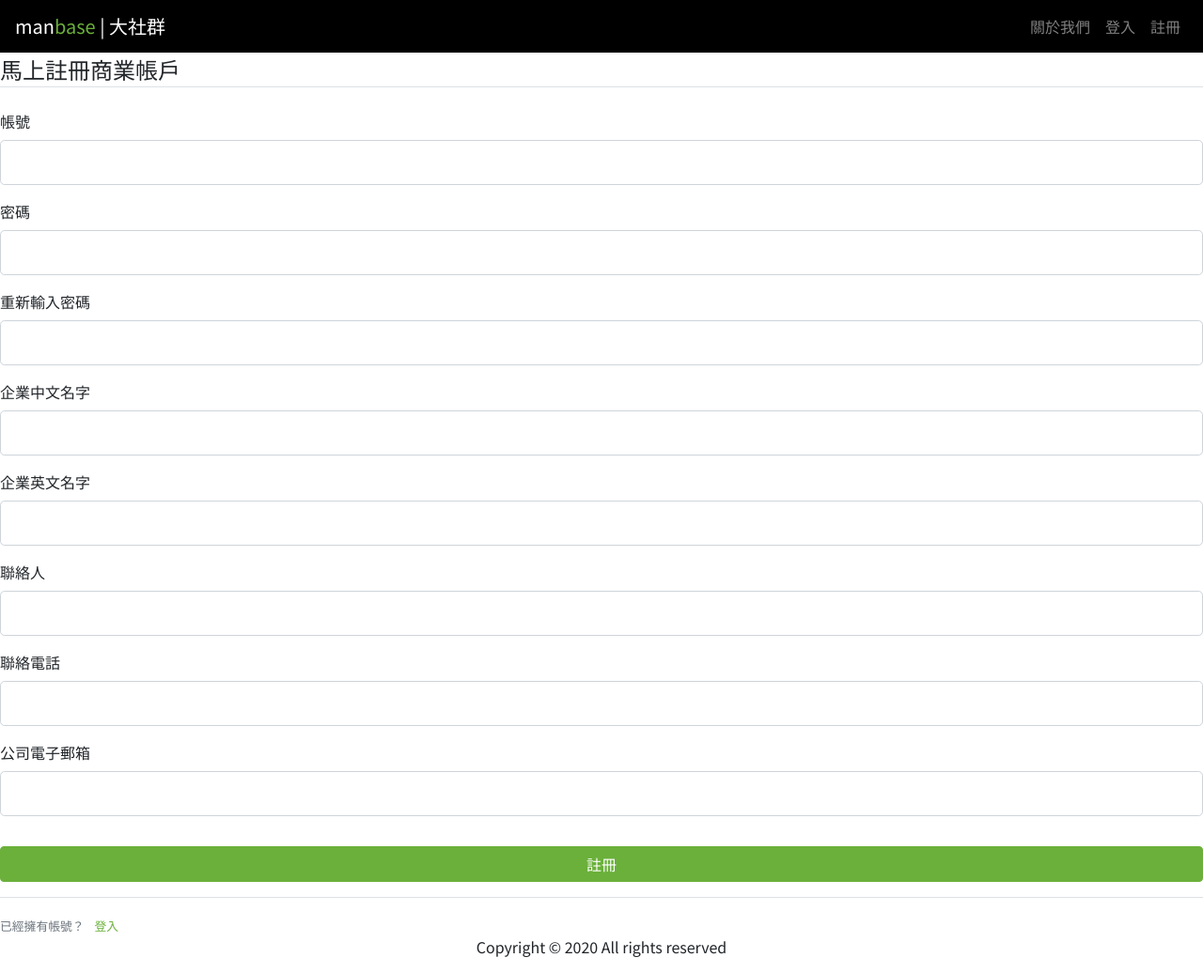
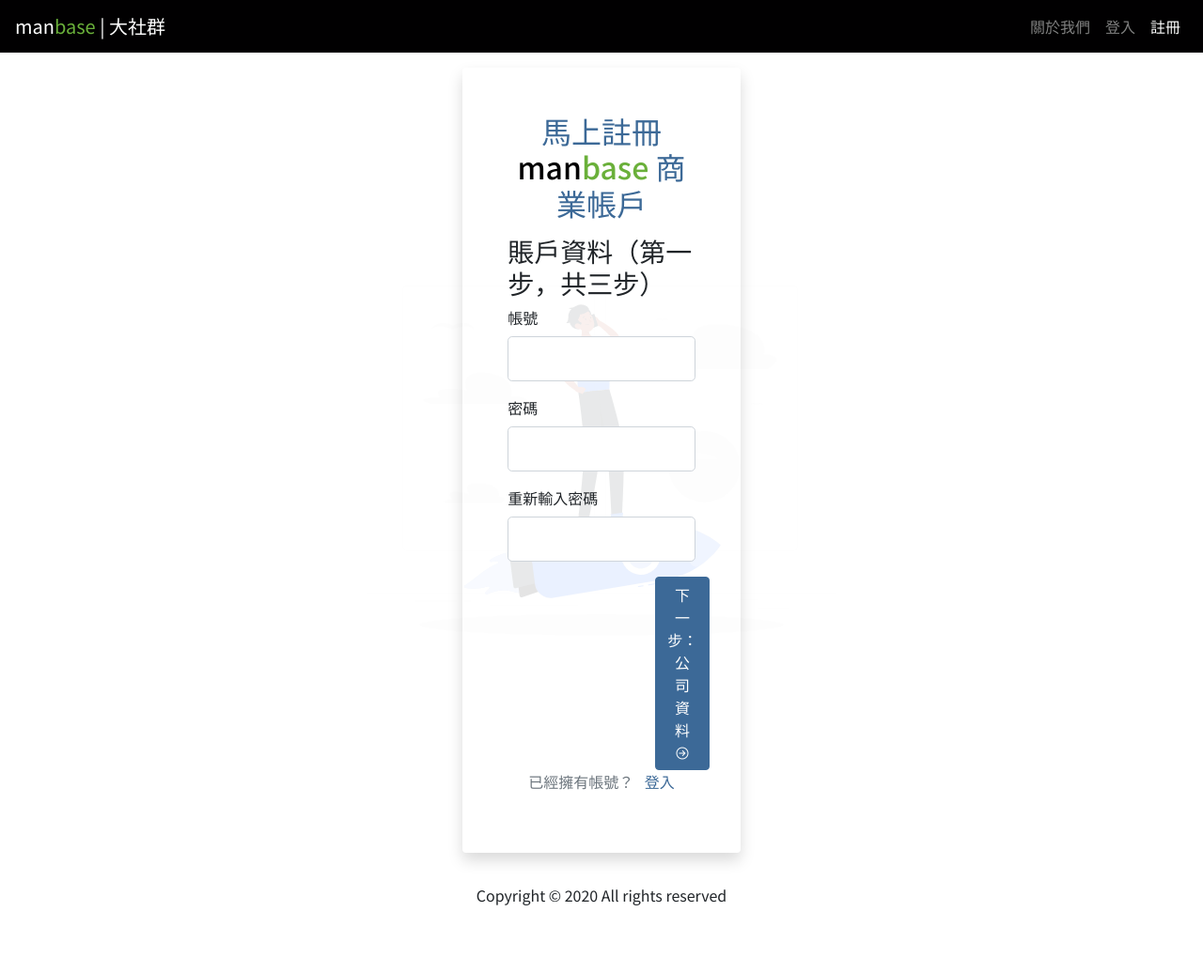
Before and after one commit to charleschen35353/manbaseHK, a Flask app: page /business_register in a window 1280 px wide. Shown: the whole page at 94% size. After the commit the page ends 964 px from the top, so only its background shows below. Run offline with Flask 3, Linux system fonts and the light colour scheme; parts of the project's set-up code (start-up, migrations or seed data) failed here and were passed over; some libraries are stand-ins or nearby versions.

Commit message:
20200624: Added UI for Business Registration

```diff
--- a/manbase/routes.py
+++ b/manbase/routes.py
@@ -106,7 +106,7 @@
 # METHOD:   GET / POST
 # DESC.:    [GET]   The page where the individual user creates their account
 #           [POST]  The method which validates the registration info and register the user
-@app.route("/individaul_register",methods=['GET', 'POST'])
+@app.route("/individual_register",methods=['GET', 'POST'])
 def individual_register():
     if current_user.is_authenticated:
         return redirect(url_for('home'))
--- a/manbase/static/main.css
+++ b/manbase/static/main.css
@@ -54,3 +54,7 @@
   align-self: center;
   justify-self: center;
 }
+
+.bus-reg > .form-section {
+  display: none;
+}
--- a/manbase/templates/business_register.html
+++ b/manbase/templates/business_register.html
@@ -1,16 +1,40 @@
-<!-- TODO: Fix the Layout -->
+<!-- TODO: Add Client-side Validation -->
 {% extends "layout.html" %}
 {% from "_formhelpers.html" import render_field %}
 
+{% set has_error = False %}
+{% set error_section = 0 %}
+
 {% block content %}
-    <div class = 'content-section'>
-        <form method = 'POST' action = ''>
+
+<div class="content-switch center-grid d-flex justify-content-center align-items-center">
+    <div class="transparent-watermark-background d-flex justify-content-center align-items-center" style="min-height: 88vh;">
+        <img
+          src="{{url_for('static', filename='img/stories_secondary/business_register.gif')}}"
+          alt="Login Animation"
+        />
+      </div>
+    <form method='POST' class="d-flex flex-column col-11 col-md-7 shadow rounded p-5 bus-reg justify-content-between mt-3" novalidate style="min-height: 75vh; background: rgba(255, 255, 255, 0.3))">
         {{ form.hidden_tag() }}
-            <fieldset class='form-group'>
-                <legend class = 'border-bottom mb-4'>馬上註冊商業帳戶</legend>
+        <div class="text-center">
+            <h2 class="text-secondary">馬上註冊 <span class="text-dark">man</span><span class="text-primary">base</span> 商業帳戶</h2>
+            {% if form.errors %}
+                {% for field, errors in form.errors.items() %}
+                    <p class="text-danger p-0 m-0"><strong>{{form[field].label}}</strong>: {{', '.join(errors)}}</p>
+                {% endfor %}
+            {% endif %}
+        </div>
+
+        <!-- Section 1: Username, Password, Confirm Password -->
+        <div class="form-section animate__animated" id="bus_reg_sec_1">
+            <h3 class="mt-2">賬戶資料（第一步，共三步）</h3>
             <div class="form-group">
-                    {{ form.user_login.label(class="form-control-label") }}
+                {{ render_field(form.user_login.label, class="form-control-label") }}
                 {% if form.user_login.errors %}
+                    {% if not has_error %}
+                        {% set error_section = 1 %}
+                        {% set has_error = True %}
+                    {% endif %}
                     {{ render_field(form.user_login, class="form-control form-control-lg is-invalid")}}
                     <div class="invalid-feedback">
                         {% for error in form.user_login.errors %}
@@ -24,32 +48,52 @@
             <div class="form-group">
                 {{ form.password.label(class="form-control-label") }}
                 {% if form.password.errors %}
-                        {{ render_field(form.password, class="form-control form-control-lg is-invalid")}}
+                    {% if not has_error %}
+                        {% set error_section = 1 %}
+                        {% set has_error = True %}
+                    {% endif %}
+                    {{ render_field(form.password, class="form-control form-control-lg is-invalid", style="font-family: sans-serif;")}}
                     <div class="invalid-feedback">
                         {% for error in form.password.errors %}
                             <small class='error'> {{error}} </small>
                         {% endfor %}
                     </div>
                 {% else %}
-                        {{ render_field(form.password, class="form-control form-control-lg")}}
+                    {{ render_field(form.password, class="form-control form-control-lg", style="font-family: sans-serif;")}}
                 {% endif %}
             </div>
             <div class="form-group">
                 {{ form.confirm_password.label(class="form-control-label") }}
                 {% if form.confirm_password.errors %}
-                        {{ render_field(form.confirm_password, class="form-control form-control-lg is-invalid")}}
+                    {% if not has_error %}
+                        {% set error_section = 1 %}
+                        {% set has_error = True %}
+                    {% endif %}
+                    {{ render_field(form.confirm_password, class="form-control form-control-lg is-invalid", style="font-family: sans-serif;")}}
                     <div class="invalid-feedback">
                         {% for error in form.confirm_password.errors %}
                             <small class='error'> {{error}} </small>
                         {% endfor %}
                     </div>
                 {% else %}
-                        {{ render_field(form.confirm_password, class="form-control form-control-lg") }}
+                    {{ render_field(form.confirm_password, class="form-control form-control-lg", style="font-family: sans-serif;") }}
                 {% endif %}
             </div>
+            <div class="row">
+                <button class="btn btn-secondary btn-block col-5 col-md-3 offset-7 offset-md-9" id="bus_reg_sec_1_next" type="button">下一步：公司資料 <i class="las la-arrow-circle-right"></i></button>
+            </div>
+        </div>
+
+        <!-- Section 2: Company Info -->
+        <div class="form-section animate__animated" id="bus_reg_sec_2">
+            <h3 class="mt-2">公司資料（第二步，共三步）</h3>
             <div class="form-group">
                 {{ form.company_CName.label(class="form-control-label") }}
                 {% if form.company_CName.errors %}
+                    {% if not has_error %}
+                        {% set error_section = 2 %}
+                        {% set has_error = True %}
+                    {% endif %}
                     {{  render_field(form.company_CName,class="form-control form-control-lg is-invalid") }}
                     <div class="invalid-feedback">
                         {% for error in form.company_CName.errors %}
@@ -63,6 +107,10 @@
             <div class="form-group">
                 {{ form.company_EName.label(class="form-control-label") }}
                 {% if form.company_EName.errors %}
+                    {% if not has_error %}
+                        {% set error_section = 2 %}
+                        {% set has_error = True %}
+                    {% endif %}
                     {{  render_field(form.company_EName,class="form-control form-control-lg is-invalid") }}
                     <div class="invalid-feedback">
                         {% for error in form.company_EName.errors %}
@@ -73,9 +121,22 @@
                     {{ render_field(form.company_EName,class="form-control form-control-lg") }}
                 {% endif %}
             </div>
+            <div class="row">
+                <button class="btn btn-outline-secondary col-5 col-md-3 offset-1 offset-md-5" id="bus_reg_sec_2_prev"  type="button"><i class="las la-arrow-circle-left"></i> 上一步：賬戶資料</button>
+                <button class="btn btn-secondary col-5 col-md-3 offset-1" id="bus_reg_sec_2_next"  type="button">下一步：聯絡資料 <i class="las la-arrow-circle-right"></i> </button>
+            </div>
+        </div>
+
+        <!-- Section 3: Contact Info -->
+        <div class="form-section animate__animated"  id="bus_reg_sec_3">
+            <h3 class="mt-2">聯絡資料（第三步，共三步）</h3>
             <div class="form-group">
                 {{ form.company_contact_person.label(class="form-control-label") }}
                 {% if form.company_contact_person.errors %}
+                    {% if not has_error %}
+                        {% set error_section = 3 %}
+                        {% set has_error = True %}
+                    {% endif %}
                     {{ render_field(form.company_contact_person, class="form-control form-control-lg is-invalid") }}
                     <div class="invalid-feedback">
                         {% for error in form.company_contact_person.errors %}
@@ -90,6 +151,10 @@
                 {{ form.company_contact_number.label(class="form-control-label") }}
 
                 {% if form.company_contact_number.errors %}
+                    {% if not has_error %}
+                        {% set error_section = 3 %}
+                        {% set has_error = True %}
+                    {% endif %}
                     {{ render_field(form.company_contact_number, class="form-control form-control-lg is-invalid")}}
                     <div class="invalid-feedback">
                         {% for error in form.company_contact_number.errors %}
@@ -103,6 +168,10 @@
             <div class="form-group">
                 {{ form.company_email.label(class="form-control-label") }}
                 {% if form.company_email.errors %}
+                    {% if not has_error %}
+                        {% set error_section = 3 %}
+                        {% set has_error = True %}
+                    {% endif %}
                     {{  render_field(form.company_email, class="form-control form-control-lg is-invalid") }}
                     <div class="invalid-feedback">
                         {% for error in form.company_email.errors %}
@@ -115,21 +184,63 @@
             </div>
             <!-- 驗證碼button moved to suspended_code.html-->
 
-            </fieldset>
+            <div class="form-group row">
+                <button class="btn btn-outline-secondary col-5 col-md-3 offset-1 offset-md-5" id="bus_reg_sec_3_prev" type="button"><i class="las la-arrow-circle-left"></i> 上一步：公司資料</button>
+                <!-- TODO: Find a way to put a check mark after the label -->
+                {{ render_field(form.submit, class="btn btn-secondary col-5 col-md-3 offset-1") }}
+            </div>
+        </div>
+        <p class="text-muted text-center">
+            已經擁有帳號？ <a class="ml-2 text-secondary" href="{{ url_for('login') }}">登入</a>
+        </p>
+    </form>
 
-            <div class="form-group">
-                {{ render_field(form.submit, class="btn btn-primary btn-large btn-block")
-                }}
+    <hr>
+
+
+
 </div>
 
+<script>
 
-        </form>
-    </div>
+    $('#bus_reg_sec_1').show();
 
-    <div class="border-top pt-3">
-        <small class="text-muted">
-            已經擁有帳號？ <a class="ml-2" href="{{ url_for('login') }}">登入</a>
-        </small>
-    </div>
+    $('#bus_reg_sec_1_next').click(() => {
+        // TODO: Client Validate info
+
+
+        $('#bus_reg_sec_1').fadeToggle({
+            duration: 200,
+            done: () => {
+                $('#bus_reg_sec_2').fadeToggle();
+        }});
+    });
+
+    $('#bus_reg_sec_2_prev').click(() => {
+        $('#bus_reg_sec_2').fadeToggle({
+            duration: 200,
+            done: () => {
+                $('#bus_reg_sec_1').fadeToggle();
+        }});
+    });
+
+    $('#bus_reg_sec_2_next').click(() => {
+        // TODO: Client Validate info
+
+        $('#bus_reg_sec_2').fadeToggle({
+            duration: 200,
+            done: () => {
+                $('#bus_reg_sec_3').fadeToggle();
+        }});
+    });
+
+    $('#bus_reg_sec_3_prev').click(() => {
+        $('#bus_reg_sec_3').fadeToggle({
+            duration: 200,
+            done: () => {
+                $('#bus_reg_sec_2').fadeToggle();
+        }});
+    });
+</script>
 
 {% endblock content%}
--- a/manbase/templates/layout.html
+++ b/manbase/templates/layout.html
@@ -28,6 +28,11 @@
     <!-- TODO: self-serve this package -->
     <link rel="stylesheet" href="https://maxst.icons8.com/vue-static/landings/line-awesome/line-awesome/1.3.0/css/line-awesome.min.css">
 
+    <!-- jQuery, Popper.js, and Bootstrap JS -->
+    <script src="{{ url_for('static', filename='node_modules/jquery/dist/jquery.min.js') }}"></script>
+    <script src="{{ url_for('static', filename='node_modules/popper.js/dist/umd/popper.min.js') }}"></script>
+    <script src="{{ url_for('static', filename='node_modules/bootstrap/dist/js/bootstrap.min.js') }}"></script>
+
     {% if title %}
     <title>Manbase - {{title}}</title>
     {% else %}
@@ -38,7 +43,7 @@
     <div class="main m-0">
       <header class="m-0">
         <nav class="navbar navbar-expand-lg navbar-dark bg-dark">
-          <a href="/" class="navbar-brand"
+          <a href="{{ url_for('home') }}" class="navbar-brand"
             >man<span class="text-primary">base</span> | 大社群</a
           >
           <button
@@ -53,21 +58,27 @@
           <div class="collapse navbar-collapse" id="main-nav">
             <ul class="navbar-nav ml-auto text-center">
               <li class="nav-item">
-                <a href="/about" class="nav-link">關於我們</a>
+                <a href="{{ url_for('about') }}" class="nav-link {% if request.path == url_for('about') %} active {% endif %}">關於我們</a>
               </li>
               {% if not current_user.is_authenticated %}
               <li class="nav-item">
-                <a href="/login" class="nav-link">登入</a>
+                <a href="{{ url_for('login') }}" class="nav-link  {% if request.path == url_for('login') %} active {% endif %}">登入</a>
               </li>
               <li class="nav-item">
-                <a href="/register" class="nav-link">註冊</a>
+                <a href="{{ url_for('register') }}" class="nav-link
+                {% if request.path in [url_for('register'), url_for('individual_register'), url_for('business_register')] %}
+                active
+                {% endif %}
+                ">
+                  註冊
+                </a>
               </li>
               {% else %}
               <li class="nav-item">
-                <a href="/account" class="nav-link">我的賬戶</a>
+                <a href="{{ url_for('account') }}" class="nav-link">我的賬戶</a>
               </li>
               <li class="nav-item">
-                <a href="/logout" class="nav-link">登出</a>
+                <a href="{{ url_for('logout') }}" class="nav-link">登出</a>
               </li>
               {% endif %}
             </ul>
@@ -75,11 +86,16 @@
         </nav>
       </header>
 
-      <div {% if request.path in [url_for('login'), url_for('register')] %} class="content-switch center-grid" {% else %} class="content-swtich" {% endif %}>
+      <div {% if request.path in [url_for('login'), url_for('register')] %} class="content-switch center-grid" {% else %} class="content-switch" {% endif %}>
         {% with messages = get_flashed_messages(with_categories=true) %}
         {% if messages %}
           {% for category, message in messages %}
-            <div class="alert {{'alert-success' if category == 'success' else 'alert-warning'}} mb-0">{{message}}</div>
+            <div class="alert {{'alert-success' if category == 'success' else 'alert-warning'}} mb-0 alert-dismissible fade show" role="alert">
+              {{message}}
+              <button type="button" class="close" data-dismiss="alert" aria-label="Close">
+                <span aria-hidden="true">&times;</span>
+              </button>
+            </div>
           {% endfor %}
         {% endif %}
       {% endwith %}
@@ -90,11 +106,7 @@
     <footer class="d-flex justify-content-center align-self-end text-center">
       Copyright &copy; 2020 All rights reserved
     </footer>
-    <!-- Optional JavaScript -->
-    <!-- jQuery first, then Popper.js, then Bootstrap JS -->
-    <script src="{{ url_for('static', filename='node_modules/jquery/dist/jquery.slim.min.js') }}"></script>
-    <script src="{{ url_for('static', filename='node_modules/popper.js/dist/umd/popper.min.js') }}"></script>
-    <script src="{{ url_for('static', filename='node_modules/bootstrap/dist/js/bootstrap.min.js') }}"></script>
+
 
     <!-- Google Analytics -->
     <!-- Global site tag (gtag.js) - Google Analytics -->
```
Also changed, not shown: manbase/templates/register.html (+11 -8 lines), manbase/static/img/stories_secondary/business_register.gif (added), 1 other file. Lines whose indentation alone changed are shown as unchanged.
